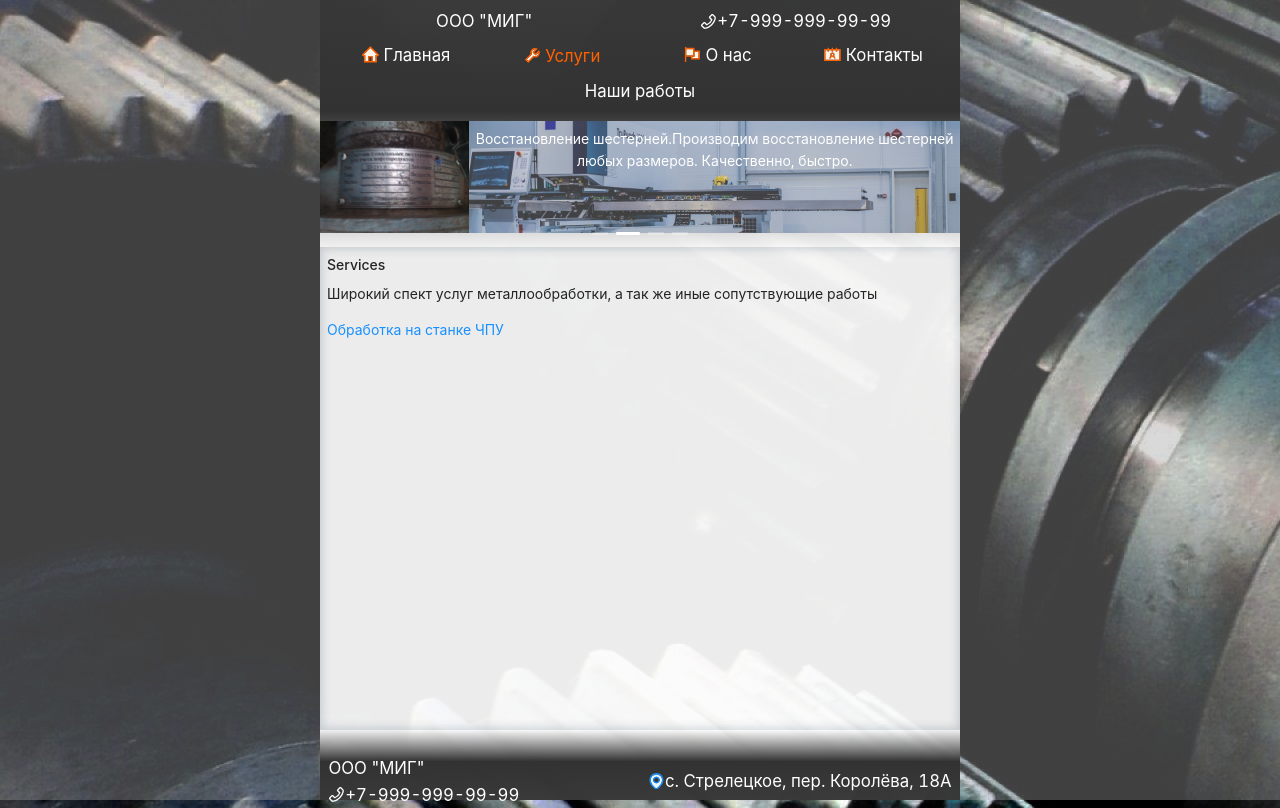
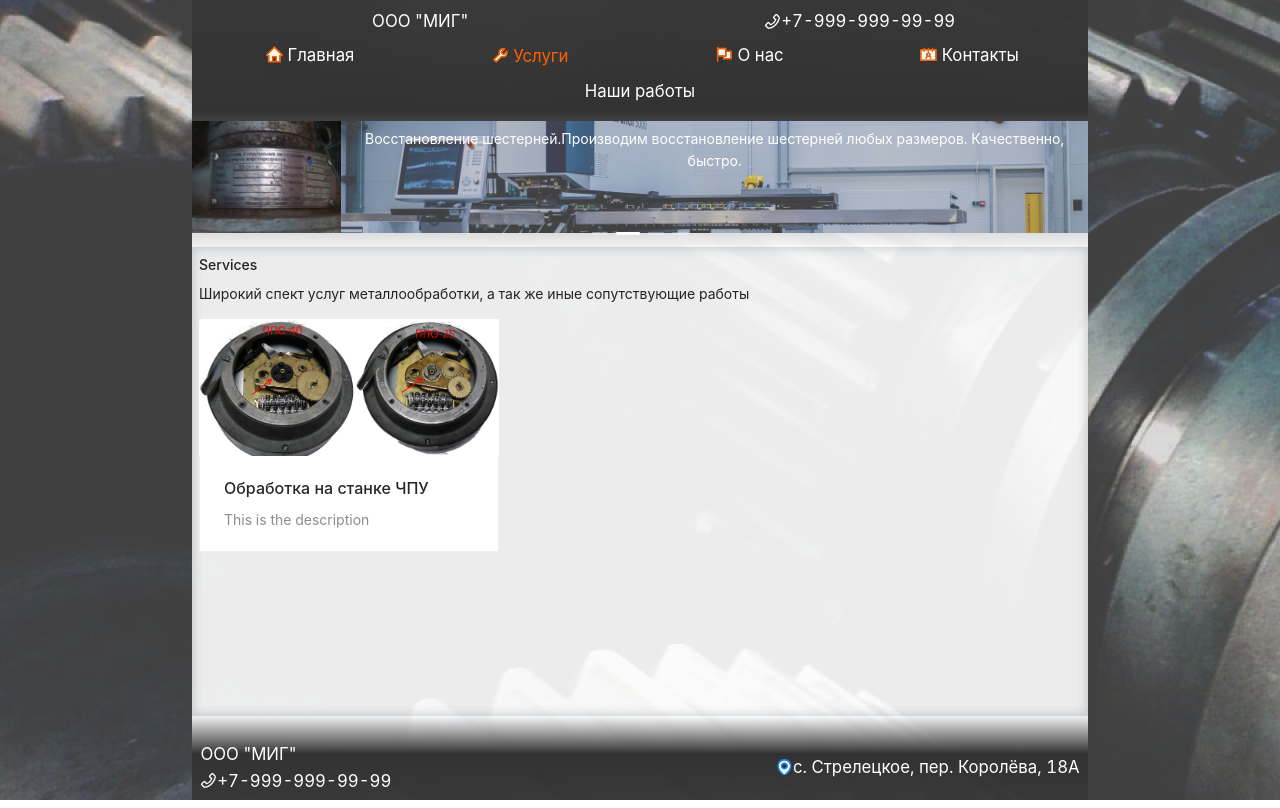
Before and after one commit to Aytcavdep/mig, a React (Create React App) app: page /services in a window 1280 px wide. Built offline with nearby package versions, Linux system fonts and the light colour scheme; the HTML template or start-up script is replaced by a standard one.

Commit message:
Added card and correct landscope style

```diff
--- a/src/App.css
+++ b/src/App.css
@@ -7,16 +7,27 @@ body {
 }
 .App {
   margin: auto;
-  width: min(100%, max(50%, 450px));
+  width: min(100%, max(70%, 450px));
   min-height: 100vh;
   display: grid;
   align-items: inherit;
   justify-content: center;
   /* grid-template-rows: 200px auto 80px; */
-  grid-template-rows: minmax(auto, min-content) auto 5em;
+  grid-template-rows: minmax(auto, min-content) auto 6em;
   grid-template-columns: 100%;
   background-color: rgba(255, 255, 255, 0.9);
 }
 #root {
   background-color: rgba(160, 160, 160, 0.4);
 }
+
+@media screen and (min-width: 321px) and (max-width: 480px)  {
+  .App {
+    width: 100%;
+  }
+}
+@media  (max-width: 330px) {
+  .navmenu {
+   font-size: 13px;
+  }
+   }
--- a/src/pages/Services.jsx
+++ b/src/pages/Services.jsx
@@ -1,5 +1,7 @@
 import React from "react";
 import { Outlet, Link } from "react-router-dom";
+import { Card } from 'antd';
+const { Meta } = Card;
 
 const Services = () => {
   return (
@@ -8,11 +10,30 @@ const Services = () => {
       <p>
         Широкий спект услуг металлообработки, а так же иные сопутствующие работы
       </p>
-      <ul>
+      {/* <div className="site-card-border-less-wrapper">
+      <Card size="small" bordered={false} title="Обработка на станке ЧПУ" extra={<Link to="cnc">Подробнее</Link>} style={{ width: 300 }}>
+      <div><img align="left" src={require("./services/img/topor.jpg")} alt="cnc" height="300px"/></div>
+    </Card>
+    </div> */}
+    <Link to="cnc"><Card
+    style={{ width: 300 }}
+    cover={
+      <img
+        alt="cnc"
+        src={require("./services/img/shesterny.JPG")}
+      />
+    }
+  >
+    <Meta
+      title="Обработка на станке ЧПУ"
+      description="This is the description"
+    />
+  </Card></Link>
+      {/* <ul>
         <li>
           <Link to="cnc">Обработка на станке ЧПУ</Link>
         </li>
-      </ul>
+      </ul> */}
       <Outlet />
     </div>
   );
```
Also changed, not shown: src/index.css (line endings or trailing spaces), 1 other file (tests, documents, lock files or other folders).
